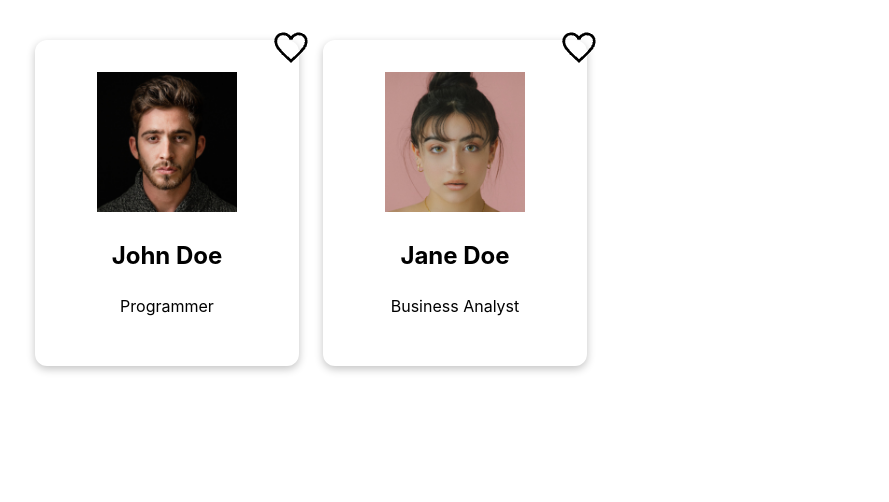
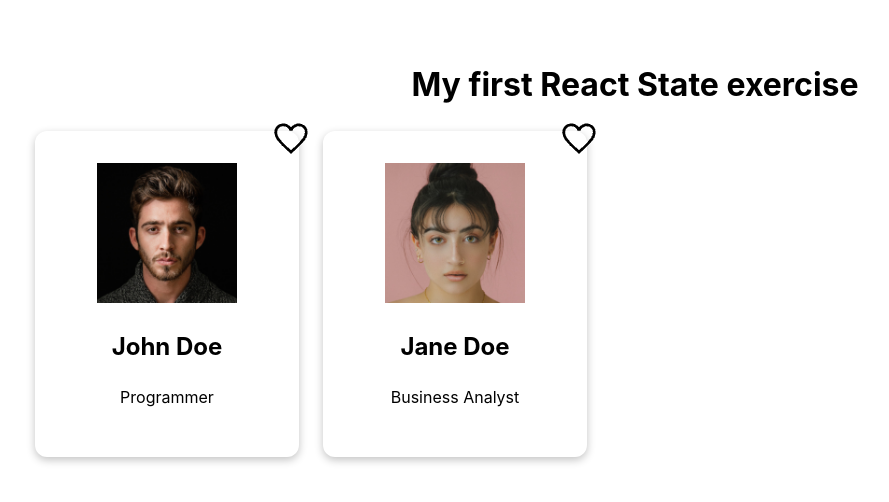
Before and after one commit to actyralf/card-demo-react, a React (Vite) app: page / in a window 1280 px wide. Shown: the top 502 px of the page, without its empty margins (5-894 px from the left). Built offline with nearby package versions, Linux system fonts and the light colour scheme.

Commit message:
add headline

```diff
--- a/src/App.jsx
+++ b/src/App.jsx
@@ -4,6 +4,7 @@ import { Card } from "./components/Card";
 function App() {
   return (
     <>
+      <h1>My first React State exercise</h1>
       <div className="card-list">
         <Card name="John Doe" job="Programmer" image="john.jpg" />
         <Card name="Jane Doe" job="Business Analyst" image="jane.jpg" />
```
